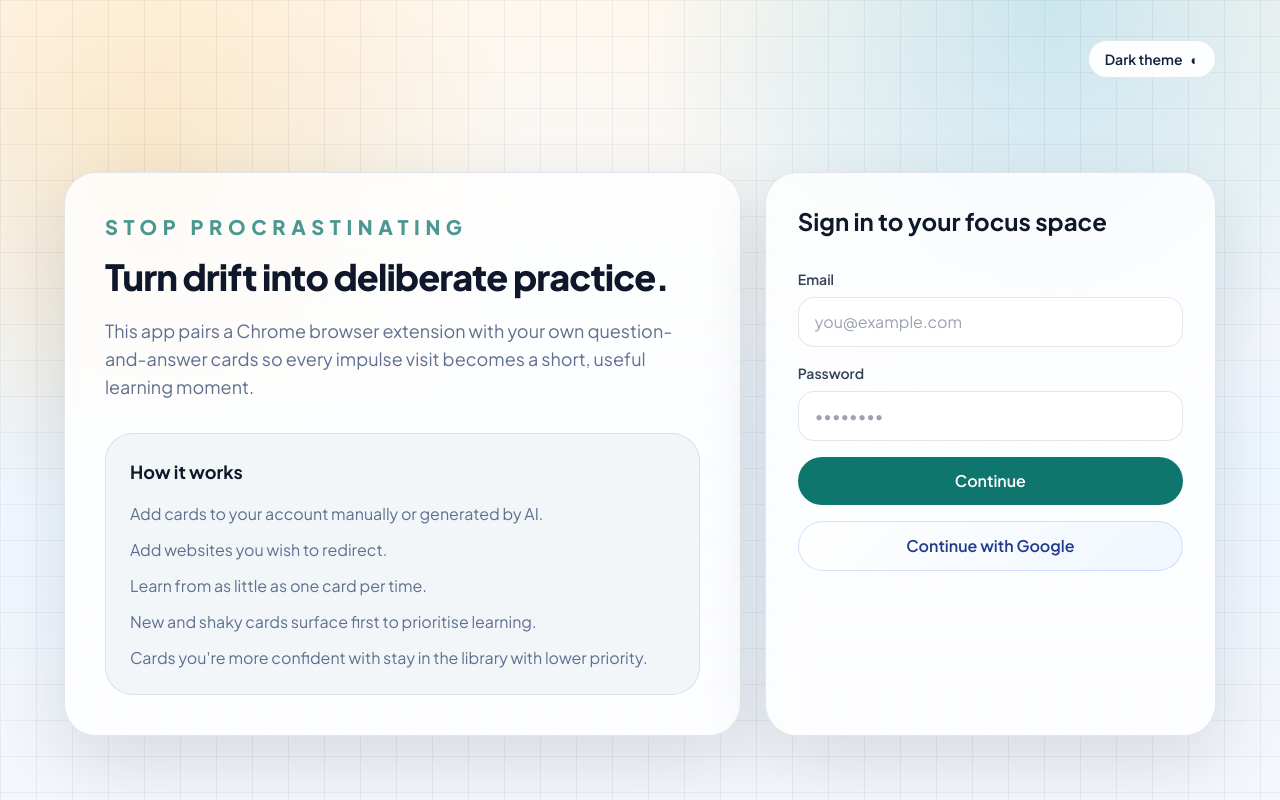
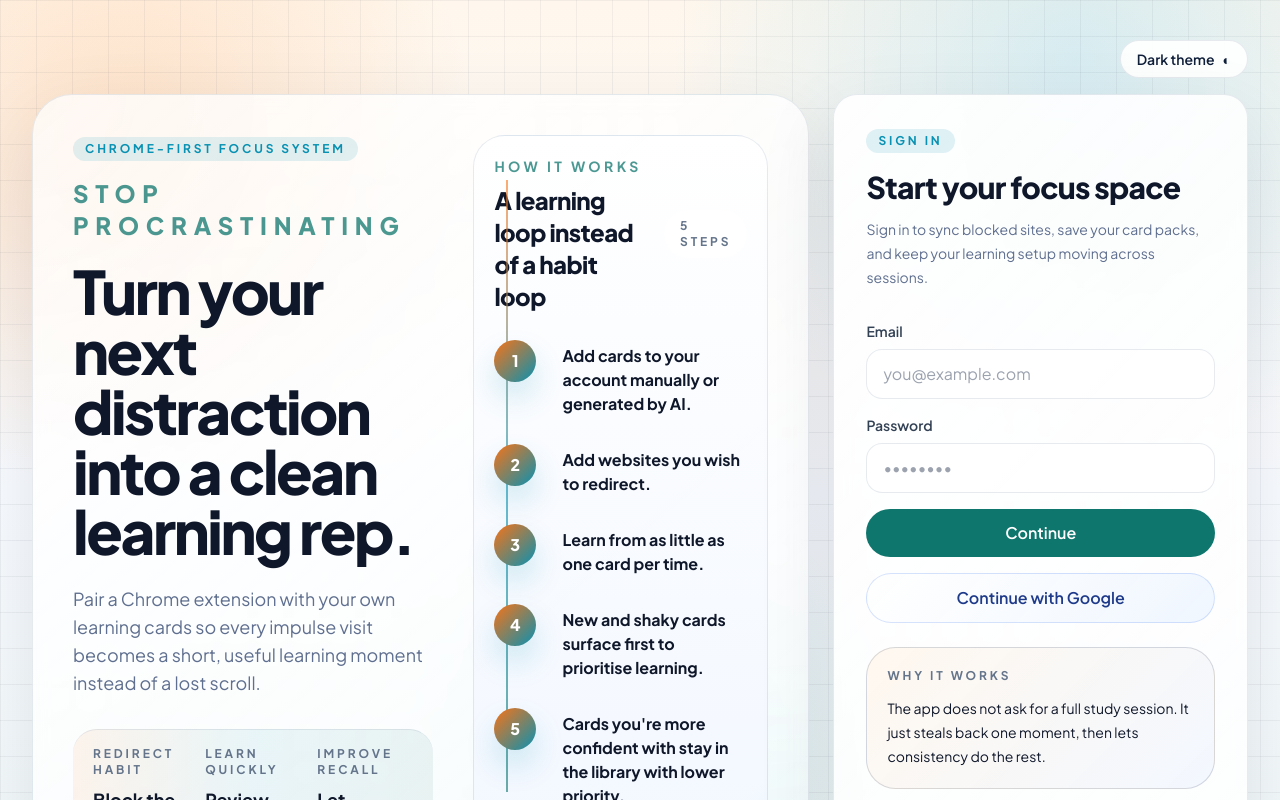
Before and after one commit to MBrock29/stop-procrastinating, a React (Vite) app: page / in a window 1280 px wide. Shown: the top 800 px of the page. Built offline with nearby package versions, Linux system fonts and the light colour scheme; no server answers.

Commit message:
style: redesign landing page and visual system

```diff
--- a/src/index.css
+++ b/src/index.css
@@ -13,16 +13,22 @@
     -moz-osx-font-smoothing: grayscale;
     --app-text: #10203b;
     --app-muted: #5f6f8f;
-    --app-border: rgba(148, 163, 184, 0.26);
-    --app-surface: rgba(255, 255, 255, 0.82);
-    --app-surface-strong: rgba(255, 255, 255, 0.94);
-    --app-surface-muted: rgba(241, 245, 249, 0.9);
+    --app-border: rgba(148, 163, 184, 0.22);
+    --app-border-strong: rgba(51, 65, 85, 0.18);
+    --app-surface: rgba(255, 255, 255, 0.78);
+    --app-surface-strong: rgba(255, 255, 255, 0.92);
+    --app-surface-muted: rgba(242, 247, 255, 0.92);
+    --app-surface-tint: rgba(255, 247, 237, 0.9);
     --app-surface-contrast: #0f172a;
     --app-background:
-      radial-gradient(circle at 12% 18%, rgba(245, 158, 11, 0.18), transparent 28%),
-      radial-gradient(circle at 82% 0%, rgba(14, 165, 233, 0.22), transparent 30%),
-      linear-gradient(180deg, #fff8ef 0%, #eef6ff 52%, #f5f7fb 100%);
-    --app-shadow: 0 26px 70px rgba(15, 23, 42, 0.12);
+      radial-gradient(circle at 10% 14%, rgba(251, 146, 60, 0.22), transparent 24%),
+      radial-gradient(circle at 84% 6%, rgba(56, 189, 248, 0.2), transparent 28%),
+      radial-gradient(circle at 50% 72%, rgba(45, 212, 191, 0.12), transparent 26%),
+      linear-gradient(180deg, #fff7ed 0%, #f8fbff 48%, #eef7f6 100%);
+    --app-shadow: 0 28px 80px rgba(15, 23, 42, 0.1);
+    --app-accent-warm: #f97316;
+    --app-accent-cool: #0891b2;
+    --app-accent-mint: #0f766e;
     color: var(--app-text);
     background: var(--app-background);
   }
@@ -30,16 +36,22 @@
   .dark {
     --app-text: #f8fafc;
     --app-muted: #b6c0d1;
-    --app-border: rgba(255, 255, 255, 0.12);
-    --app-surface: rgba(20, 20, 20, 0.84);
-    --app-surface-strong: rgba(28, 28, 28, 0.94);
-    --app-surface-muted: rgba(38, 38, 38, 0.96);
+    --app-border: rgba(255, 255, 255, 0.11);
+    --app-border-strong: rgba(255, 255, 255, 0.18);
+    --app-surface: rgba(17, 17, 17, 0.8);
+    --app-surface-strong: rgba(24, 24, 24, 0.92);
+    --app-surface-muted: rgba(33, 33, 33, 0.94);
+    --app-surface-tint: rgba(34, 24, 20, 0.9);
     --app-surface-contrast: #f8fafc;
     --app-background:
-      radial-gradient(circle at 14% 14%, rgba(245, 158, 11, 0.12), transparent 28%),
-      radial-gradient(circle at 88% 0%, rgba(20, 184, 166, 0.12), transparent 28%),
-      linear-gradient(180deg, #000000 0%, #050505 52%, #0b0b0b 100%);
-    --app-shadow: 0 26px 90px rgba(0, 0, 0, 0.52);
+      radial-gradient(circle at 12% 12%, rgba(249, 115, 22, 0.16), transparent 24%),
+      radial-gradient(circle at 86% 5%, rgba(8, 145, 178, 0.14), transparent 26%),
+      radial-gradient(circle at 56% 74%, rgba(15, 118, 110, 0.14), transparent 24%),
+      linear-gradient(180deg, #020202 0%, #060606 46%, #0c1015 100%);
+    --app-shadow: 0 30px 90px rgba(0, 0, 0, 0.48);
+    --app-accent-warm: #fb923c;
+    --app-accent-cool: #22d3ee;
+    --app-accent-mint: #2dd4bf;
   }
 
   * {
@@ -137,6 +149,96 @@
     @apply rounded-[1.75rem];
   }
 
+  .surface-strip {
+    border: 1px solid var(--app-border);
+    background: linear-gradient(135deg, var(--app-surface-strong), var(--app-surface));
+    box-shadow: var(--app-shadow);
+    @apply rounded-[1.5rem] backdrop-blur;
+  }
+
+  .editorial-stage {
+    position: relative;
+    overflow: hidden;
+    border: 1px solid var(--app-border);
+    background:
+      linear-gradient(140deg, rgba(255, 255, 255, 0.84), rgba(255, 255, 255, 0.64)),
+      radial-gradient(circle at top left, rgba(249, 115, 22, 0.14), transparent 30%),
+      radial-gradient(circle at bottom right, rgba(6, 182, 212, 0.16), transparent 28%);
+    box-shadow: var(--app-shadow);
+    @apply rounded-[2.5rem] backdrop-blur;
+  }
+
+  .dark .editorial-stage {
+    background:
+      linear-gradient(140deg, rgba(19, 19, 19, 0.92), rgba(10, 12, 16, 0.88)),
+      radial-gradient(circle at top left, rgba(249, 115, 22, 0.16), transparent 28%),
+      radial-gradient(circle at bottom right, rgba(34, 211, 238, 0.12), transparent 26%);
+  }
+
+  .accent-label {
+    @apply inline-flex items-center gap-2 rounded-full px-3 py-1 text-xs font-bold uppercase tracking-[0.24em];
+    color: var(--app-accent-cool);
+    background: color-mix(in srgb, var(--app-accent-cool) 12%, transparent);
+  }
+
+  .flow-board {
+    position: relative;
+    border: 1px solid var(--app-border);
+    background: linear-gradient(180deg, var(--app-surface-strong), var(--app-surface-muted));
+    @apply rounded-[2rem] p-5;
+  }
+
+  .flow-board::before {
+    content: '';
+    position: absolute;
+    left: 2rem;
+    top: 2.75rem;
+    bottom: 2.75rem;
+    width: 2px;
+    background: linear-gradient(180deg, var(--app-accent-warm), var(--app-accent-cool), var(--app-accent-mint));
+    opacity: 0.6;
+  }
+
+  .flow-step {
+    position: relative;
+    padding-left: 4.25rem;
+    @apply py-2;
+  }
+
+  .flow-step::before {
+    content: attr(data-step);
+    position: absolute;
+    left: 0;
+    top: 0.25rem;
+    width: 2.6rem;
+    height: 2.6rem;
+    border-radius: 9999px;
+    display: inline-flex;
+    align-items: center;
+    justify-content: center;
+    font-weight: 800;
+    color: white;
+    background: linear-gradient(135deg, var(--app-accent-warm), var(--app-accent-cool));
+    box-shadow: 0 16px 30px rgba(8, 145, 178, 0.18);
+  }
+
+  .stat-ribbon {
+    border-top: 1px solid var(--app-border);
+    border-bottom: 1px solid var(--app-border);
+    background: linear-gradient(90deg, rgba(249, 115, 22, 0.08), rgba(8, 145, 178, 0.08), rgba(15, 118, 110, 0.08));
+    @apply grid gap-4 rounded-[1.5rem] px-5 py-4 md:grid-cols-3;
+  }
+
+  .stat-ribbon-item {
+    @apply flex flex-col gap-2;
+  }
+
+  .spotlight-band {
+    border: 1px solid var(--app-border-strong);
+    background: linear-gradient(135deg, var(--app-surface-tint), var(--app-surface-muted));
+    @apply rounded-[1.85rem] p-5;
+  }
+
   .app-input {
     border: 1px solid var(--app-border);
     background: var(--app-surface-strong);
--- a/src/views/AuthPage.tsx
+++ b/src/views/AuthPage.tsx
@@ -54,40 +54,110 @@ export function AuthPage() {
 
   return (
     <div className="min-h-screen bg-soft-grid bg-[size:36px_36px] px-4 py-10 sm:px-6 lg:px-8">
-      <div className="mx-auto flex w-full max-w-6xl justify-end pb-4">
+      <div className="mx-auto flex w-full max-w-7xl justify-end pb-4">
         <button type="button" onClick={toggleTheme} className="theme-toggle">
           <span>{theme === 'light' ? 'Dark theme' : 'Light theme'}</span>
           <span aria-hidden="true">{theme === 'light' ? '◐' : '◑'}</span>
         </button>
       </div>
-      <div className="mx-auto flex min-h-[calc(100vh-5rem)] max-w-6xl items-center">
-        <div className="grid w-full gap-6 lg:grid-cols-[1.2fr_0.8fr]">
-          <section className="panel overflow-hidden px-8 py-10 sm:px-10">
-            <p className="text-lg font-extrabold uppercase tracking-[0.28em] text-reef/75 sm:text-xl">
-              Stop Procrastinating
-            </p>
-            <h1 className="mt-4 max-w-2xl text-3xl font-extrabold tracking-tight text-ink dark:text-white sm:text-4xl">
-              Turn drift into deliberate practice.
-            </h1>
-            <p className="muted-copy mt-5 max-w-2xl text-base leading-7 sm:text-lg">
-              This app pairs a Chrome browser extension with your own question-and-answer
-              cards so every impulse visit becomes a short, useful learning moment.
-            </p>
-            <div className="soft-card mt-8 p-6">
-              <h2 className="text-lg font-bold text-ink dark:text-white">How it works</h2>
-              <ul className="muted-copy mt-4 space-y-3 text-sm leading-6 sm:text-base">
-                <li>Add cards to your account manually or generated by AI.</li>
-                <li>Add websites you wish to redirect.</li>
-                <li>Learn from as little as one card per time.</li>
-                <li>New and shaky cards surface first to prioritise learning.</li>
-                <li>Cards you're more confident with stay in the library with lower priority.</li>
-              </ul>
+      <div className="mx-auto flex min-h-[calc(100vh-5rem)] max-w-7xl items-center">
+        <div className="grid w-full gap-6 xl:grid-cols-[1.35fr_0.72fr]">
+          <section className="editorial-stage px-7 py-8 sm:px-10 sm:py-10">
+            <div className="grid gap-10 xl:grid-cols-[1.1fr_0.9fr] xl:items-start">
+              <div>
+                <span className="accent-label">Chrome-first focus system</span>
+                <p className="mt-4 text-xl font-extrabold uppercase tracking-[0.28em] text-reef/75 sm:text-2xl">
+                  Stop Procrastinating
+                </p>
+                <h1 className="mt-5 max-w-3xl text-4xl font-extrabold tracking-[-0.04em] text-ink dark:text-white sm:text-5xl xl:text-6xl">
+                  Turn your next distraction into a clean learning rep.
+                </h1>
+                <p className="muted-copy mt-6 max-w-2xl text-base leading-8 sm:text-lg">
+                  Pair a Chrome extension with your own learning cards so every impulse visit becomes a short, useful learning moment instead of a lost scroll.
+                </p>
+
+                <div className="stat-ribbon mt-8">
+                  <div className="stat-ribbon-item">
+                    <div className="text-xs font-bold uppercase tracking-[0.24em] text-slate-500 dark:text-slate-300">
+                      Redirect habit
+                    </div>
+                    <div className="text-lg font-bold text-ink dark:text-white">
+                      Block the sites that pull you off track
+                    </div>
+                  </div>
+                  <div className="stat-ribbon-item">
+                    <div className="text-xs font-bold uppercase tracking-[0.24em] text-slate-500 dark:text-slate-300">
+                      Learn quickly
+                    </div>
+                    <div className="text-lg font-bold text-ink dark:text-white">
+                      Review one focused question at a time
+                    </div>
+                  </div>
+                  <div className="stat-ribbon-item">
+                    <div className="text-xs font-bold uppercase tracking-[0.24em] text-slate-500 dark:text-slate-300">
+                      Improve recall
+                    </div>
+                    <div className="text-lg font-bold text-ink dark:text-white">
+                      Let weaker cards rise to the top
+                    </div>
+                  </div>
+                </div>
+              </div>
+
+              <div className="flow-board">
+                <div className="flex items-center justify-between gap-3">
+                  <div>
+                    <div className="text-sm font-bold uppercase tracking-[0.24em] text-reef/75">
+                      How it works
+                    </div>
+                    <h2 className="mt-2 text-2xl font-extrabold tracking-tight text-ink dark:text-white">
+                      A learning loop instead of a habit loop
+                    </h2>
+                  </div>
+                  <div className="hidden rounded-full bg-white/70 px-4 py-2 text-xs font-bold uppercase tracking-[0.24em] text-slate-500 sm:block dark:bg-white/5 dark:text-slate-300">
+                    5 steps
+                  </div>
+                </div>
+                <div className="mt-6 space-y-4">
+                  <div className="flow-step" data-step="1">
+                    <div className="text-base font-bold text-ink dark:text-white">
+                      Add cards to your account manually or generated by AI.
+                    </div>
+                  </div>
+                  <div className="flow-step" data-step="2">
+                    <div className="text-base font-bold text-ink dark:text-white">
+                      Add websites you wish to redirect.
+                    </div>
+                  </div>
+                  <div className="flow-step" data-step="3">
+                    <div className="text-base font-bold text-ink dark:text-white">
+                      Learn from as little as one card per time.
+                    </div>
+                  </div>
+                  <div className="flow-step" data-step="4">
+                    <div className="text-base font-bold text-ink dark:text-white">
+                      New and shaky cards surface first to prioritise learning.
+                    </div>
+                  </div>
+                  <div className="flow-step" data-step="5">
+                    <div className="text-base font-bold text-ink dark:text-white">
+                      Cards you&apos;re more confident with stay in the library with lower priority.
+                    </div>
+                  </div>
+                </div>
+              </div>
             </div>
           </section>
 
-          <section className="panel px-6 py-8 sm:px-8">
+          <section className="surface-strip px-6 py-8 sm:px-8">
             <div className="mx-auto max-w-md">
-              <h2 className="text-2xl font-bold text-ink dark:text-white">Sign in to your focus space</h2>
+              <span className="accent-label">Sign in</span>
+              <h2 className="mt-4 text-3xl font-extrabold tracking-tight text-ink dark:text-white">
+                Start your focus space
+              </h2>
+              <p className="muted-copy mt-3 text-sm leading-6">
+                Sign in to sync blocked sites, save your card packs, and keep your learning setup moving across sessions.
+              </p>
 
               <form className="mt-8 space-y-4" onSubmit={handleSubmit}>
                 <label className="block">
@@ -122,7 +192,7 @@ export function AuthPage() {
                     {authError}
                   </div>
                 ) : null}
-                <button type="submit" className="action-button w-full">
+                <button type="submit" className="action-button mt-2 w-full">
                   {pending ? 'Signing in…' : 'Continue'}
                 </button>
               </form>
@@ -135,6 +205,15 @@ export function AuthPage() {
               >
                 Continue with Google
               </button>
+
+              <div className="spotlight-band mt-6">
+                <div className="text-xs font-bold uppercase tracking-[0.24em] text-slate-500 dark:text-slate-300">
+                  Why it works
+                </div>
+                <p className="mt-3 text-sm leading-6 text-ink dark:text-white">
+                  The app does not ask for a full study session. It just steals back one moment, then lets consistency do the rest.
+                </p>
+              </div>
             </div>
           </section>
         </div>
```
